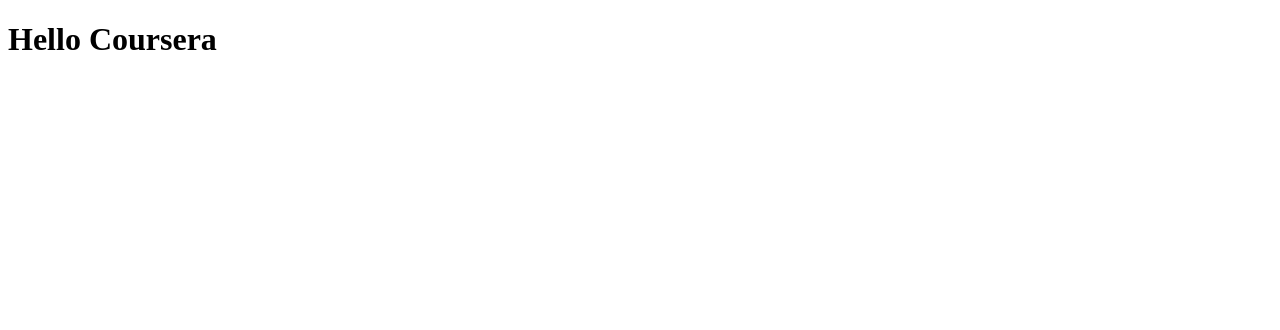
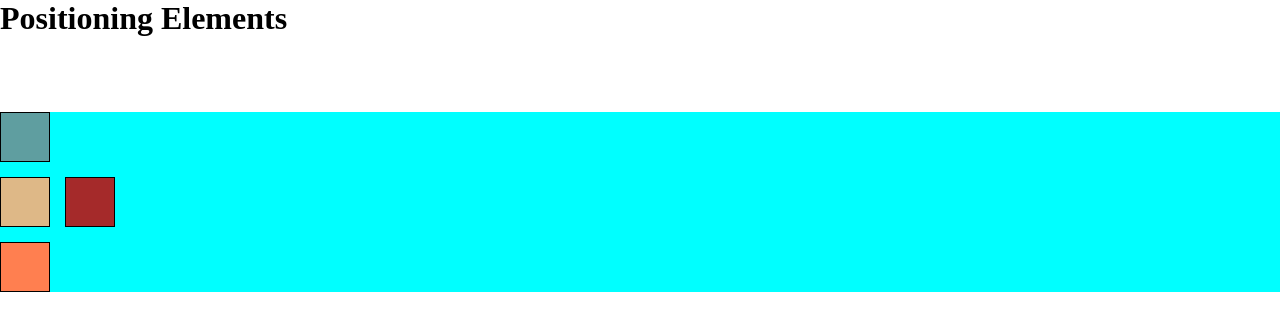
Before and after one commit to dionjp23/java, a plain HTML site: page index.html in a window 1280 px wide. Drawn offline with Linux system fonts and the light colour scheme.

Commit message:
Update index.html

```diff
--- a/index.html
+++ b/index.html
@@ -1,11 +1,59 @@
 <!DOCTYPE html>
 <html>
 <head>
-	<meta charset="utf-8">
-	<meta name="viewport" content="width=device-width, initial-scale=1">
-	<title>GREAT CHANGES</title>
+<meta charset="utf-8">
+<title>Positioning Elements</title>
+<style>
+* {
+  box-sizing: border-box;
+  margin: 0;
+  padding: 0;
+}
+h1 {
+  margin-bottom: 15px;
+}
+
+div#container {
+  background-color: #00FFFF;
+  position: relative;
+  top: 60px;
+}
+p {
+  width: 50px;
+  height: 50px;
+  border: 1px solid black;
+  margin-bottom: 15px;
+}
+#p1 {
+  background-color: #A52A2A;
+  position: relative;
+  top: 65px;
+  left: 65px;
+}
+#p2 {
+  background-color: #DEB887;
+}
+#p3 {
+  background-color: #5F9EA0;
+  position: absolute;
+  top: 0;
+  left: 0;
+}
+#p4 {
+  background-color: #FF7F50;
+}
+
+</style>
 </head>
 <body>
-<h1>Hello Coursera</h1>
+<h1>Positioning Elements</h1>
+
+<div id="container">
+  <p id="p1"></p>
+  <p id="p2"></p>
+  <p id="p3"></p>
+  <p id="p4"></p>
+</div>
+
 </body>
 </html>
```
